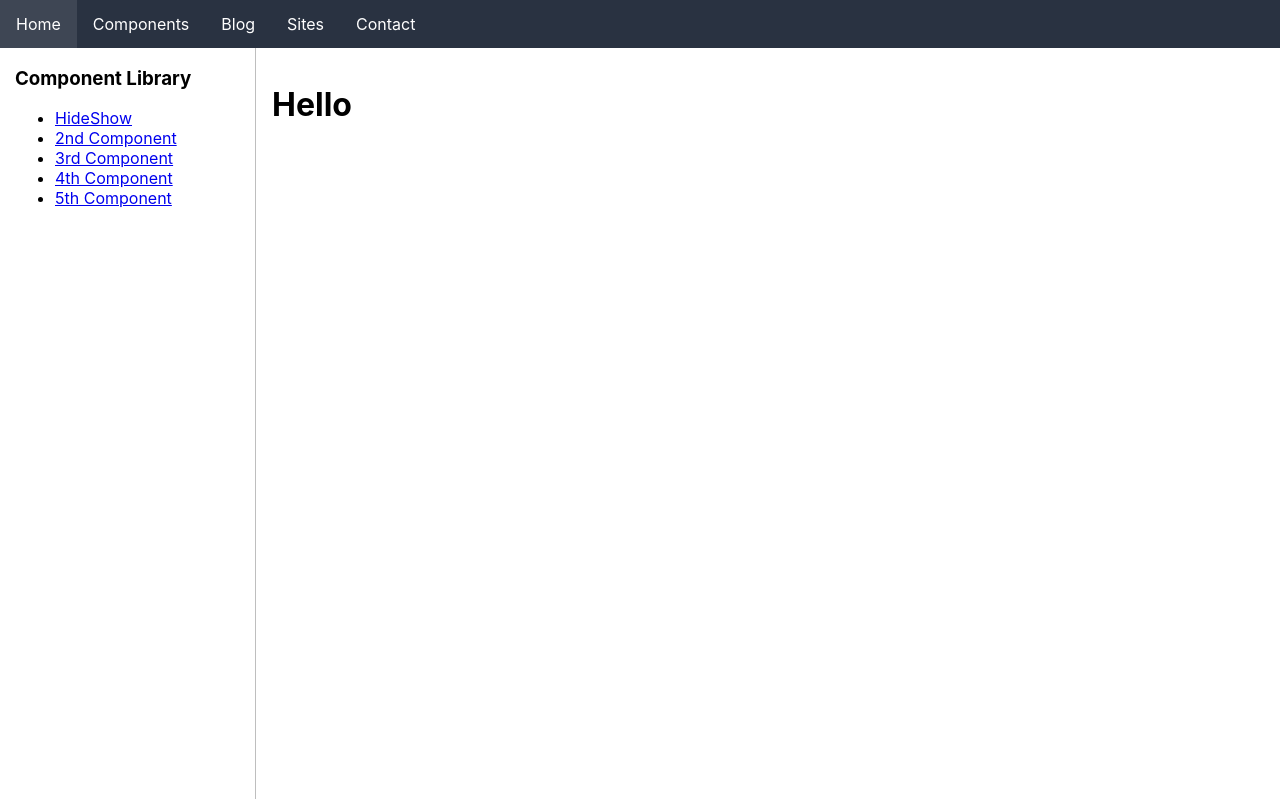
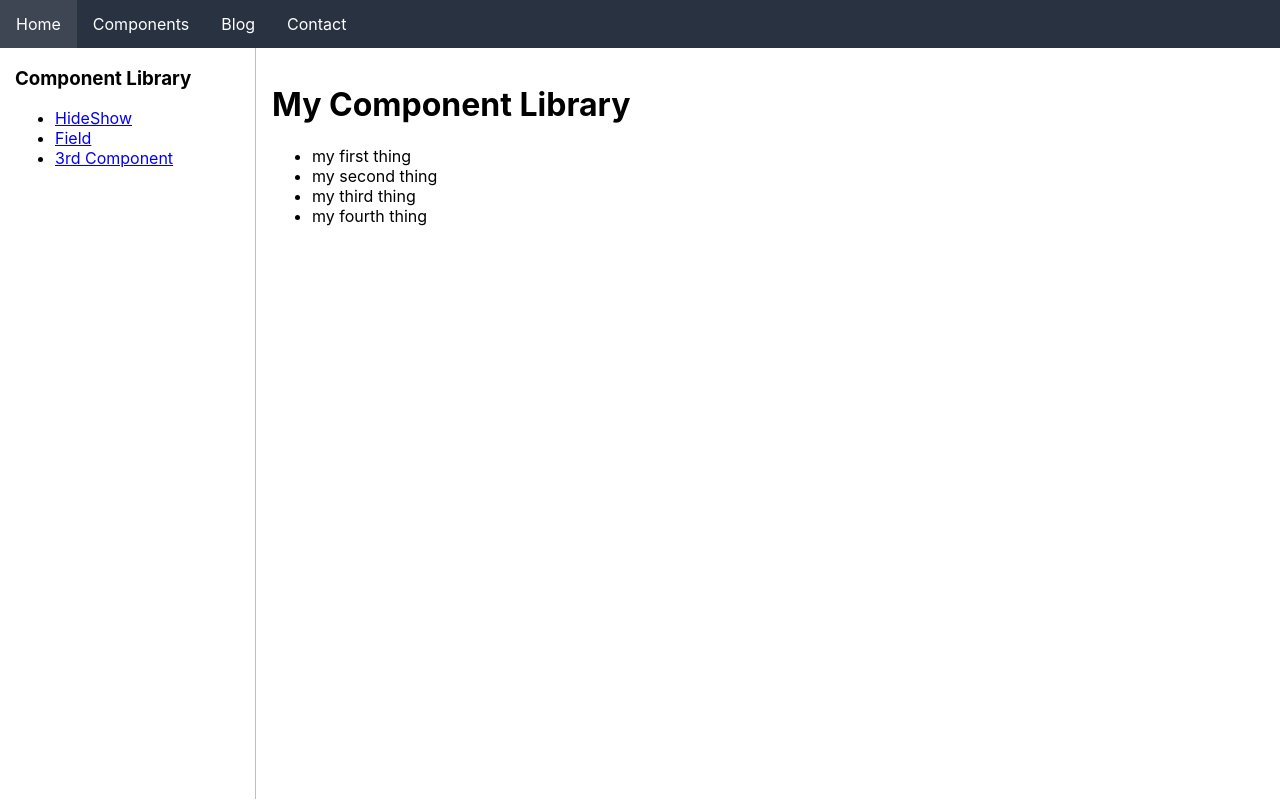
Before and after one commit to kfiggins/MyPortfolio, a React (Create React App) app in the folder myportfolio/: page /components in a window 1280 px wide. Built offline with nearby package versions, Linux system fonts and the light colour scheme.

Commit message:
Started adding Field Component

```diff
--- a/myportfolio/src/App.js
+++ b/myportfolio/src/App.js
@@ -1,5 +1,5 @@
 import React, { Component, Fragment } from "react";
-import { BrowserRouter as Router, Route, Link } from "react-router-dom";
+import { BrowserRouter as Router, Route, Link, Switch } from "react-router-dom";
 import styled from "styled-components";
 
 import "./App.css";
@@ -13,9 +13,10 @@ class App extends Component {
     return (
       <Router>
         <Navbar />
-
-        <Route exact path="/" component={Home} />
-        <Route path="/components" component={Components} />
+        <Switch>
+          <Route exact path="/" component={Home} />
+          <Route path="/components" component={Components} />
+        </Switch>
       </Router>
     );
   }
--- a/myportfolio/src/components/ComponentHome.js
+++ b/myportfolio/src/components/ComponentHome.js
@@ -1,9 +1,23 @@
 import React from "react";
+import styled from "styled-components";
 
 export default function ComponentHome() {
+  const Wrapper = styled.div`
+    display: flex;
+    justify-content: center;
+  `;
+
   return (
-    <div>
-      <h1>Hello</h1>
-    </div>
+    <Wrapper>
+      <div>
+        <h1>My Component Library</h1>
+        <ul>
+          <li>my first thing</li>
+          <li>my second thing</li>
+          <li>my third thing</li>
+          <li>my fourth thing</li>
+        </ul>
+      </div>
+    </Wrapper>
   );
 }
--- a/myportfolio/src/components/ComponentMenu.js
+++ b/myportfolio/src/components/ComponentMenu.js
@@ -14,15 +14,7 @@ export default class ComponentMenu extends Component {
       float: left;
       padding-left: 15px;
     `;
-
-    const components = [
-      { name: "HideShow" },
-      { name: "2nd Component" },
-      { name: "3rd Component" },
-      { name: "4th Component" },
-      { name: "5th Component" }
-    ];
-
+    const { components } = this.props;
     return (
       <Wrapper>
         <h3>Component Library</h3>
--- a/myportfolio/src/components/Components.js
+++ b/myportfolio/src/components/Components.js
@@ -1,5 +1,5 @@
 import React, { Component, Fragment } from "react";
-import { Route } from "react-router-dom";
+import { Route, Switch } from "react-router-dom";
 import styled from "styled-components";
 
 import ComponentMenu from "./ComponentMenu";
@@ -7,6 +7,7 @@ import ComponentHome from "./ComponentHome";
 
 // Components
 import HideShowExample from "./HideShowExample";
+import FieldExample from "./FieldExample";
 
 export default class Components extends Component {
   render() {
@@ -14,12 +15,22 @@ export default class Components extends Component {
       display: flex;
       padding: 1em;
     `;
+
+    const componentMenu = [
+      { name: "HideShow" },
+      { name: "Field" },
+      { name: "3rd Component" }
+    ];
+
     return (
       <Fragment>
-        <ComponentMenu />
+        <ComponentMenu components={componentMenu} />
         <Wrapper>
-          <Route exact path="/components" component={ComponentHome} />
-          <Route path="/components/HideShow" component={HideShowExample} />
+          <Switch>
+            <Route exact path="/components" component={ComponentHome} />
+            <Route path="/components/HideShow" component={HideShowExample} />
+            <Route path="/components/Field" component={FieldExample} />
+          </Switch>
         </Wrapper>
       </Fragment>
     );
--- /dev/null
+++ b/myportfolio/src/components/FieldExample.js
@@ -0,0 +1,10 @@
+import React, { Fragment } from "react";
+import Field from "./shared/Field";
+
+export default function FieldExample() {
+  return (
+    <div style={{ width: "50%" }}>
+      <Field name="name" label="Name" />
+    </div>
+  );
+}
--- a/myportfolio/src/components/Navbar.js
+++ b/myportfolio/src/components/Navbar.js
@@ -39,9 +39,6 @@ export default function Navbar() {
         <StyledLink to="/">Blog</StyledLink>
       </NavItem>
       <NavItem>
-        <StyledLink to="/">Sites</StyledLink>
-      </NavItem>
-      <NavItem>
         <StyledLink to="/">Contact</StyledLink>
       </NavItem>
     </Nav>
--- /dev/null
+++ b/myportfolio/src/components/shared/Field.js
@@ -0,0 +1,26 @@
+import React, { Fragment } from "react";
+import styled from "styled-components";
+
+const Label = styled.label`
+  display: block;
+`;
+
+const Input = styled.input`
+  padding: 7px 4px;
+  width: 100%;
+  border: 1px solid lightgray;
+  border-radius: 5px;
+
+  :focus {
+    box-shadow: 0 0 1pt 0 red;
+  }
+`;
+
+export default function Field({ label, name, type }) {
+  return (
+    <Fragment>
+      {label && <Label for={name}>{label}</Label>}
+      <Input id={name} type={type} />
+    </Fragment>
+  );
+}
```
